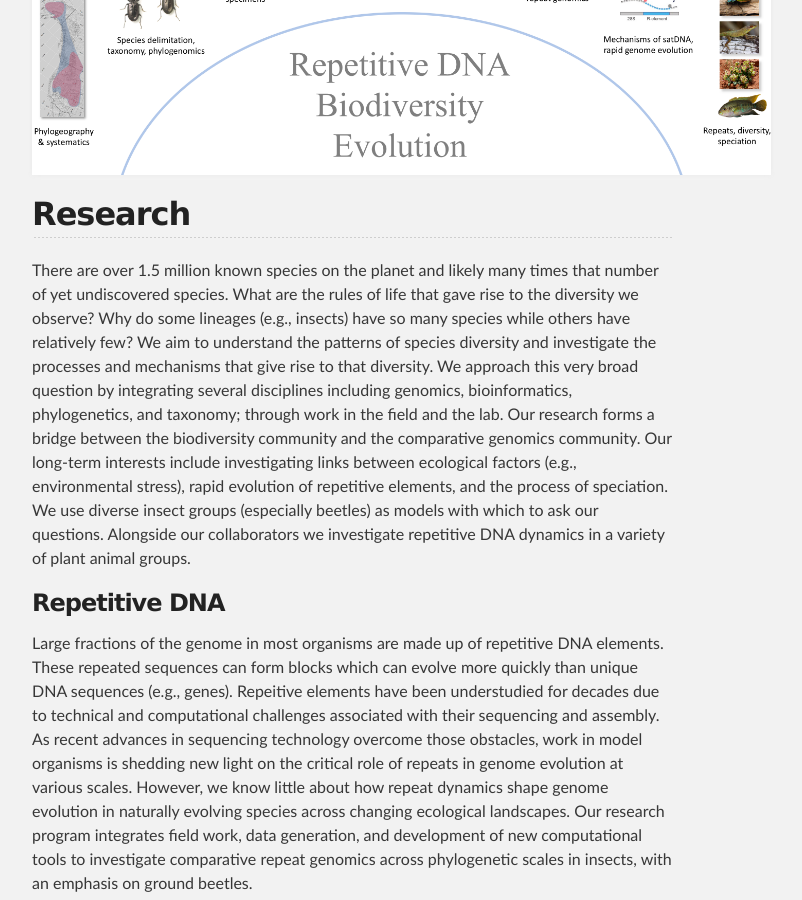
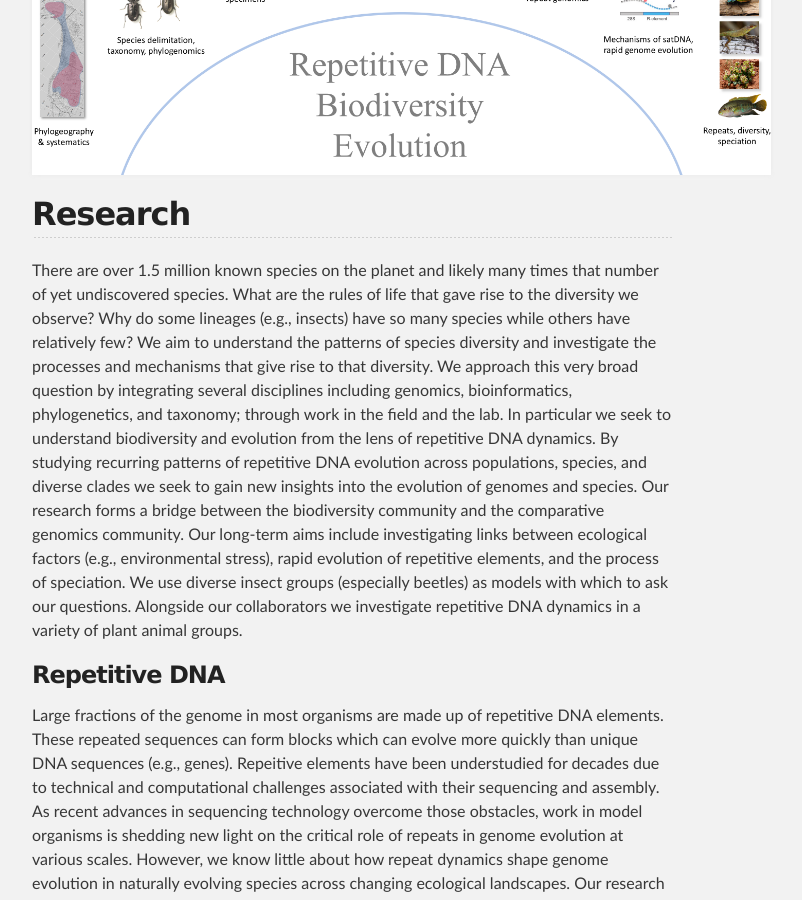
Before and after one commit to johnssproul/johnssproul.github.io, a Jekyll site: the page built from Research.md, in a window 1280 px wide and 900 px high, scrolled down 436 px. Shown: the whole window, without its empty margins (288-1090 px from the left). Built offline with Jekyll 4.4.1, drawn with Linux system fonts in a browser that asks for light colours; our own code applies the rules of GitHub Pages for plain Markdown files.

Commit message:
Update Research.md

```diff
--- a/Research.md
+++ b/Research.md
@@ -2,7 +2,7 @@
 
 ## Research
 
-There are over 1.5 million known species on the planet and likely many times that number of yet undiscovered species. What are the rules of life that gave rise to the diversity we observe? Why do some lineages (e.g., insects) have so many species while others have relatively few? We aim to understand the patterns of species diversity and investigate the processes and mechanisms that give rise to that diversity. We approach this very broad question by integrating several disciplines including genomics, bioinformatics, phylogenetics, and taxonomy; through work in the field and the lab. Our research forms a bridge between the biodiversity community and the comparative genomics community. Our long-term interests include investigating links between ecological factors (e.g., environmental stress), rapid evolution of repetitive elements, and the process of speciation. We use diverse insect groups (especially beetles) as models with which to ask our questions. Alongside our collaborators we investigate repetitive DNA dynamics in a variety of plant animal groups.
+There are over 1.5 million known species on the planet and likely many times that number of yet undiscovered species. What are the rules of life that gave rise to the diversity we observe? Why do some lineages (e.g., insects) have so many species while others have relatively few? We aim to understand the patterns of species diversity and investigate the processes and mechanisms that give rise to that diversity. We approach this very broad question by integrating several disciplines including genomics, bioinformatics, phylogenetics, and taxonomy; through work in the field and the lab. In particular we seek to understand biodiversity and evolution from the lens of repetitive DNA dynamics. By studying recurring patterns of repetitive DNA evolution across populations, species, and diverse clades we seek to gain new insights into the evolution of genomes and species. Our research forms a bridge between the biodiversity community and the comparative genomics community. Our long-term aims include investigating links between ecological factors (e.g., environmental stress), rapid evolution of repetitive elements, and the process of speciation. We use diverse insect groups (especially beetles) as models with which to ask our questions. Alongside our collaborators we investigate repetitive DNA dynamics in a variety of plant animal groups.
 
 ### Repetitive DNA
 
```
